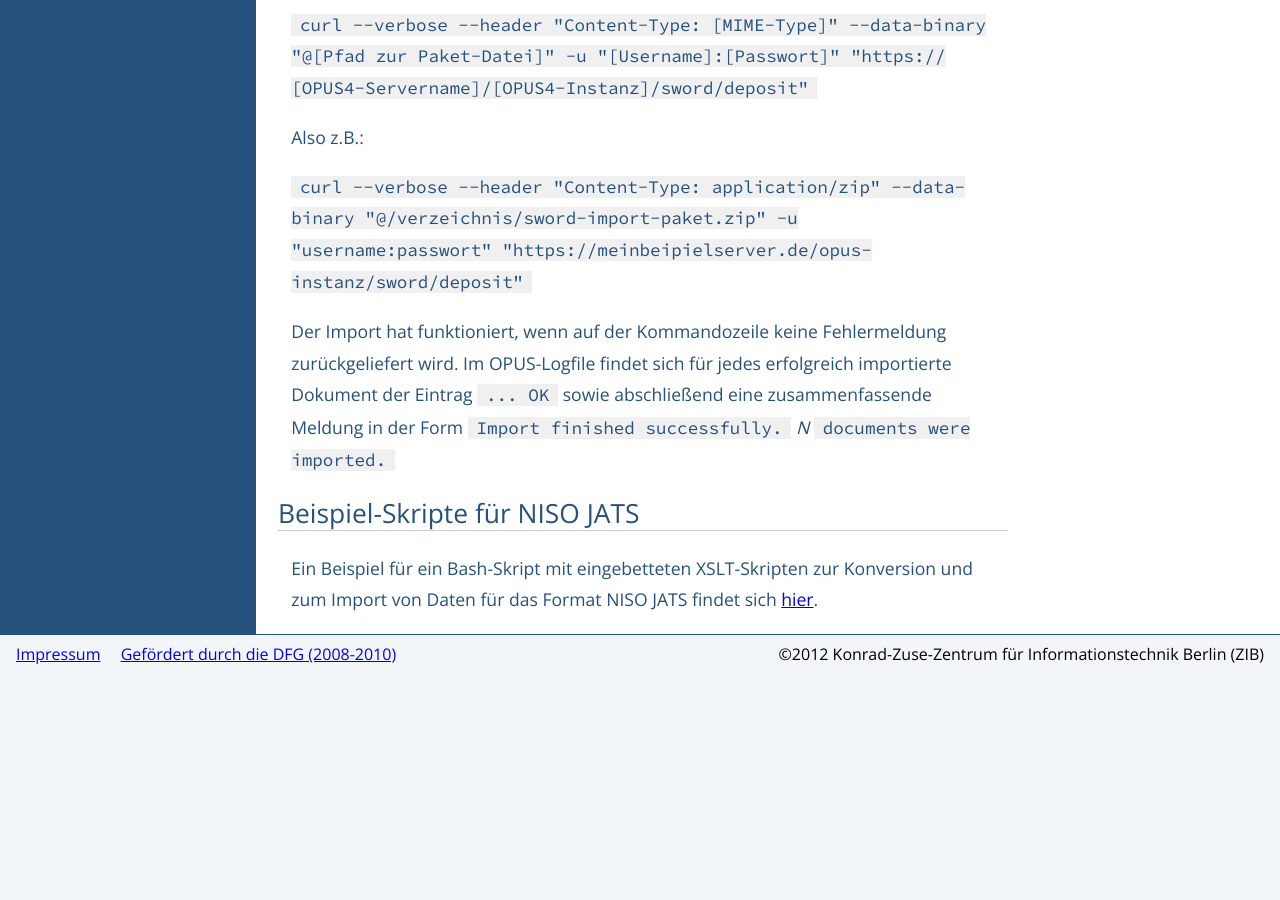
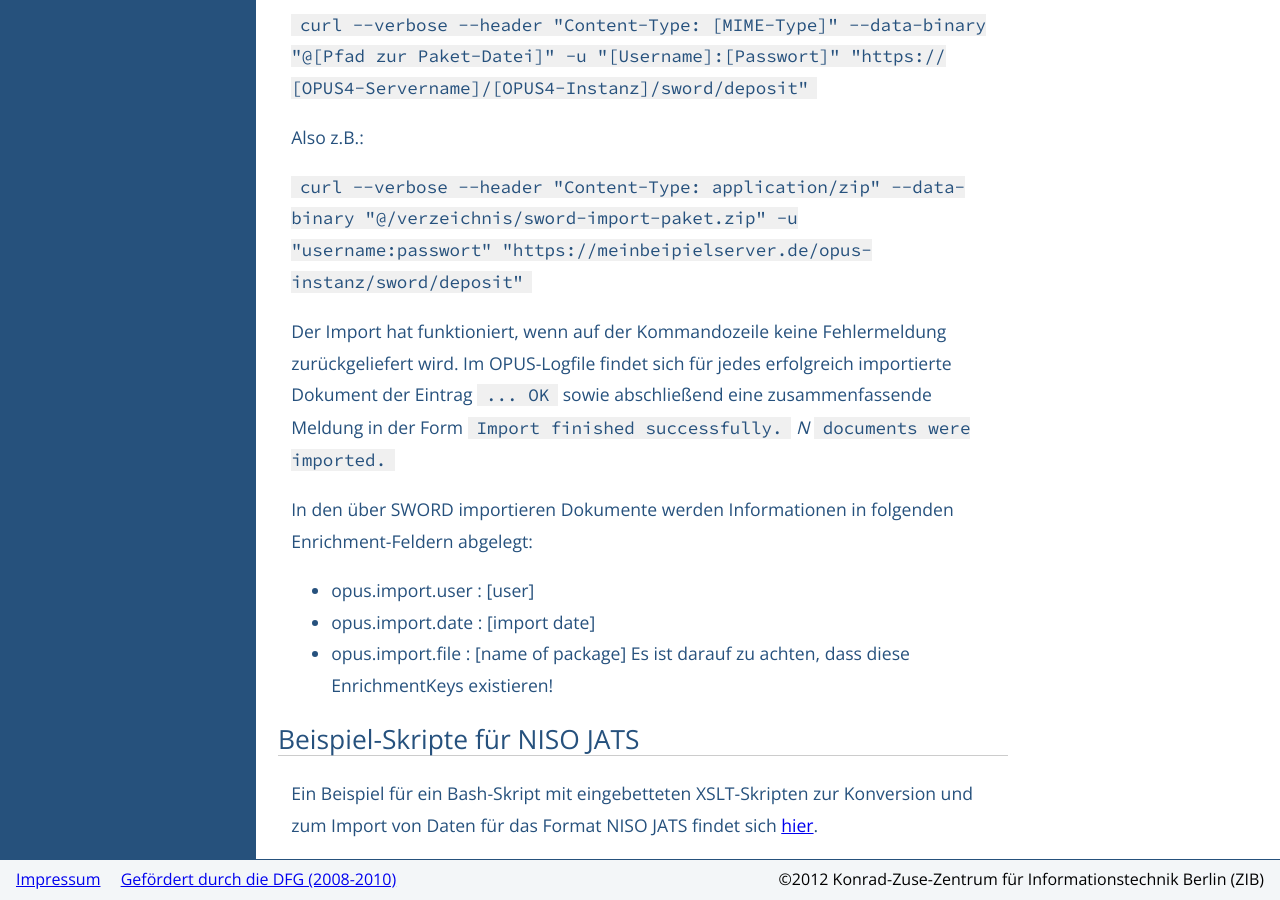
Before and after one commit to OPUS4/userdoc, a Jekyll site: the page built from import/sword.md, in a window 1280 px wide and 900 px high, scrolled down 5161 px. Built offline with Jekyll 4.4.1, drawn with Linux system fonts in a browser that asks for light colours; before the commit the page ends 5836 px from its top, so only the background shows below that; some of the changed text lies outside the part shown.

Commit message:
Update sword.md

```diff
--- a/import/sword.md
+++ b/import/sword.md
@@ -205,6 +205,12 @@ Also z.B.:
 
 Der Import hat funktioniert, wenn auf der Kommandozeile keine Fehlermeldung zurückgeliefert wird. Im OPUS-Logfile findet sich für jedes erfolgreich importierte Dokument der Eintrag `... OK` sowie abschließend eine zusammenfassende Meldung in der Form `Import finished successfully.` *N* `documents were imported.`
 
+In den über SWORD importieren Dokumente werden Informationen in folgenden Enrichment-Feldern abgelegt:
+- opus.import.user : [user]
+- opus.import.date : [import date]
+- opus.import.file : [name of package]
+Es ist darauf zu achten, dass diese EnrichmentKeys existieren!
+
 
 ## Beispiel-Skripte für NISO JATS
 
```
Also changed, not shown: other parts of import/sword.md (+1 -1 lines).
